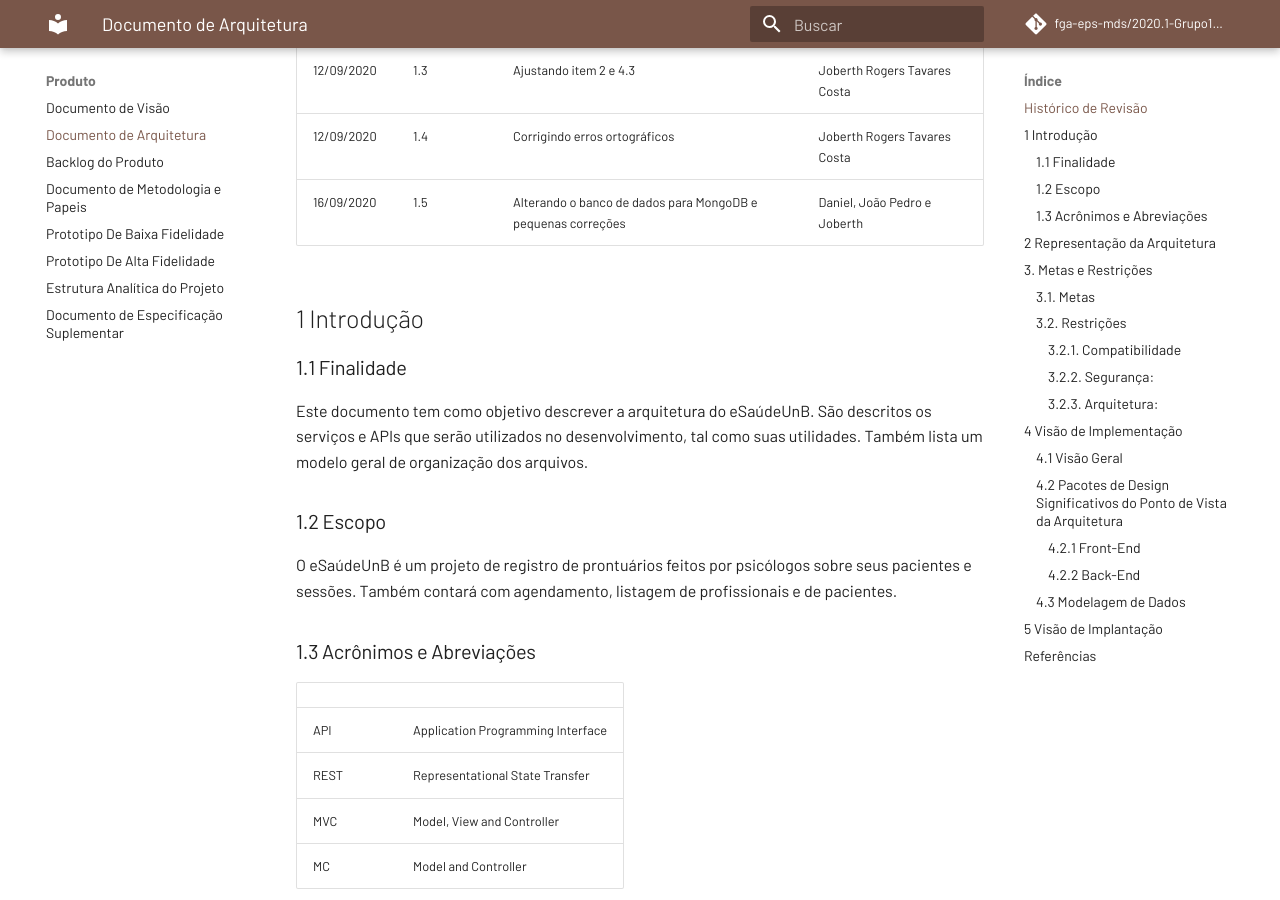
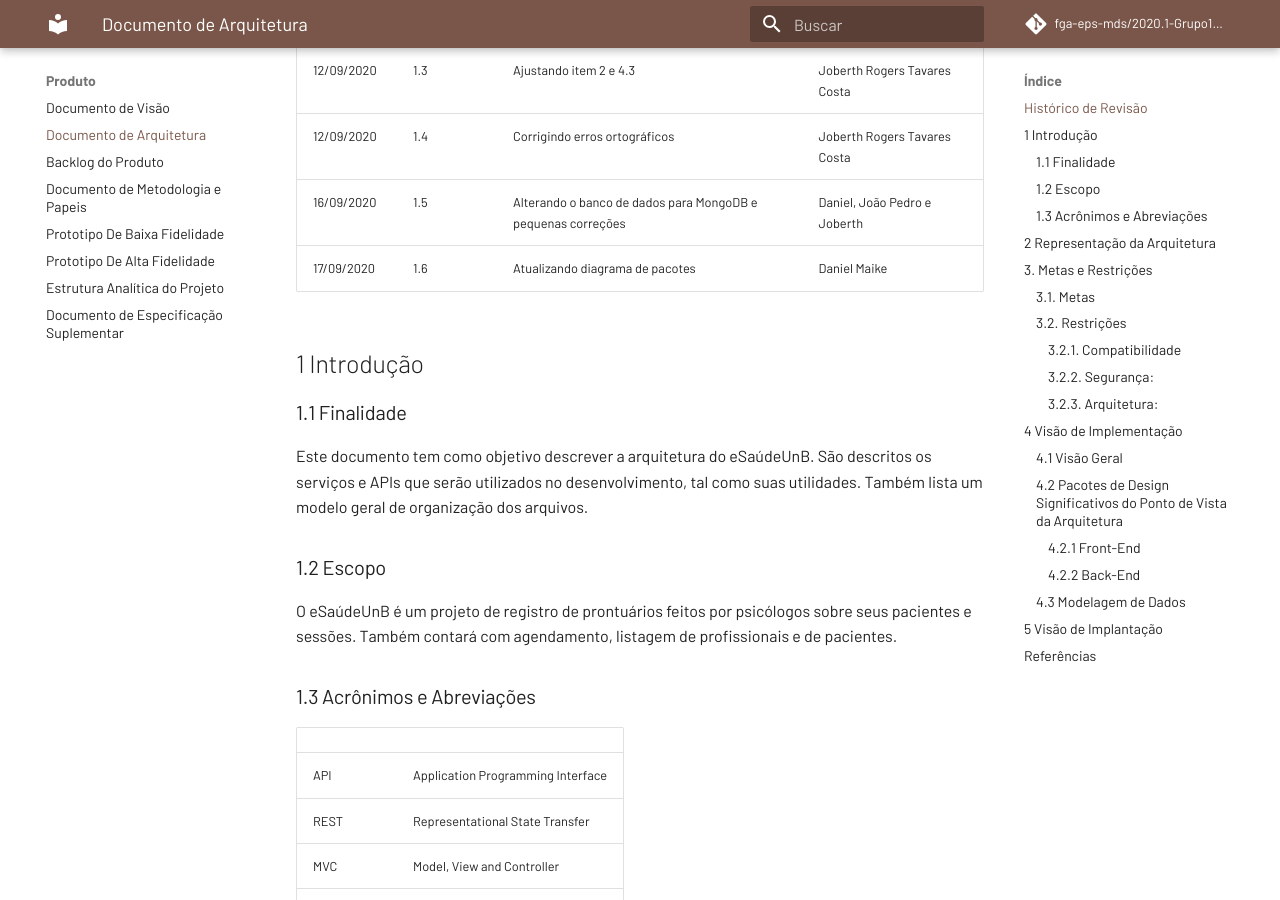
Before and after one commit to fga-eps-mds/2020.1-eSaudeUnB-Wiki, an MkDocs documentation site: the page built from docs/documento_arquitetura.md, in a window 1280 px wide and 900 px high, scrolled down 702 px. Built offline with MkDocs 1.6.1 and Material for MkDocs 9.7.7, drawn with Linux system fonts in a browser that asks for light colours; comment, search, counter and statistics services are not loaded.

Commit message:
docs: update table
Signed-off-by: Daniel Maike <danmke@hotmail.com>

```diff
--- a/docs/documento_arquitetura.md
+++ b/docs/documento_arquitetura.md
@@ -15,6 +15,7 @@
 | 12/09/2020 | 1.3    | Ajustando item 2 e 4.3 | Joberth Rogers Tavares Costa |
 | 12/09/2020 | 1.4    | Corrigindo erros ortográficos | Joberth Rogers Tavares Costa |
 | 16/09/2020 | 1.5    | Alterando o banco de dados para MongoDB e pequenas correções | Daniel, João Pedro e Joberth |
+| 17/09/2020 | 1.6    | Atualizando diagrama de pacotes | Daniel Maike |
 
 ## 1 Introdução
 
```
